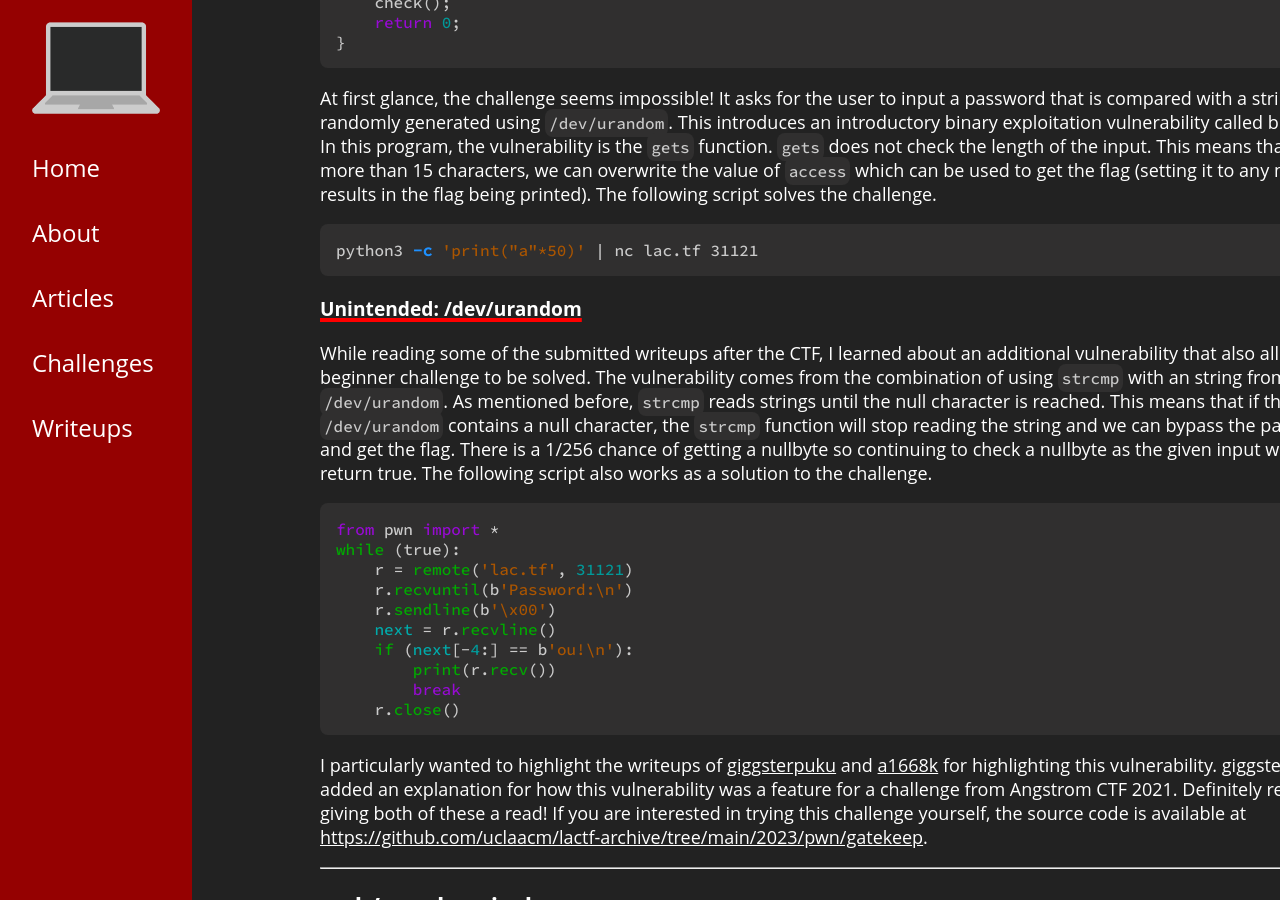
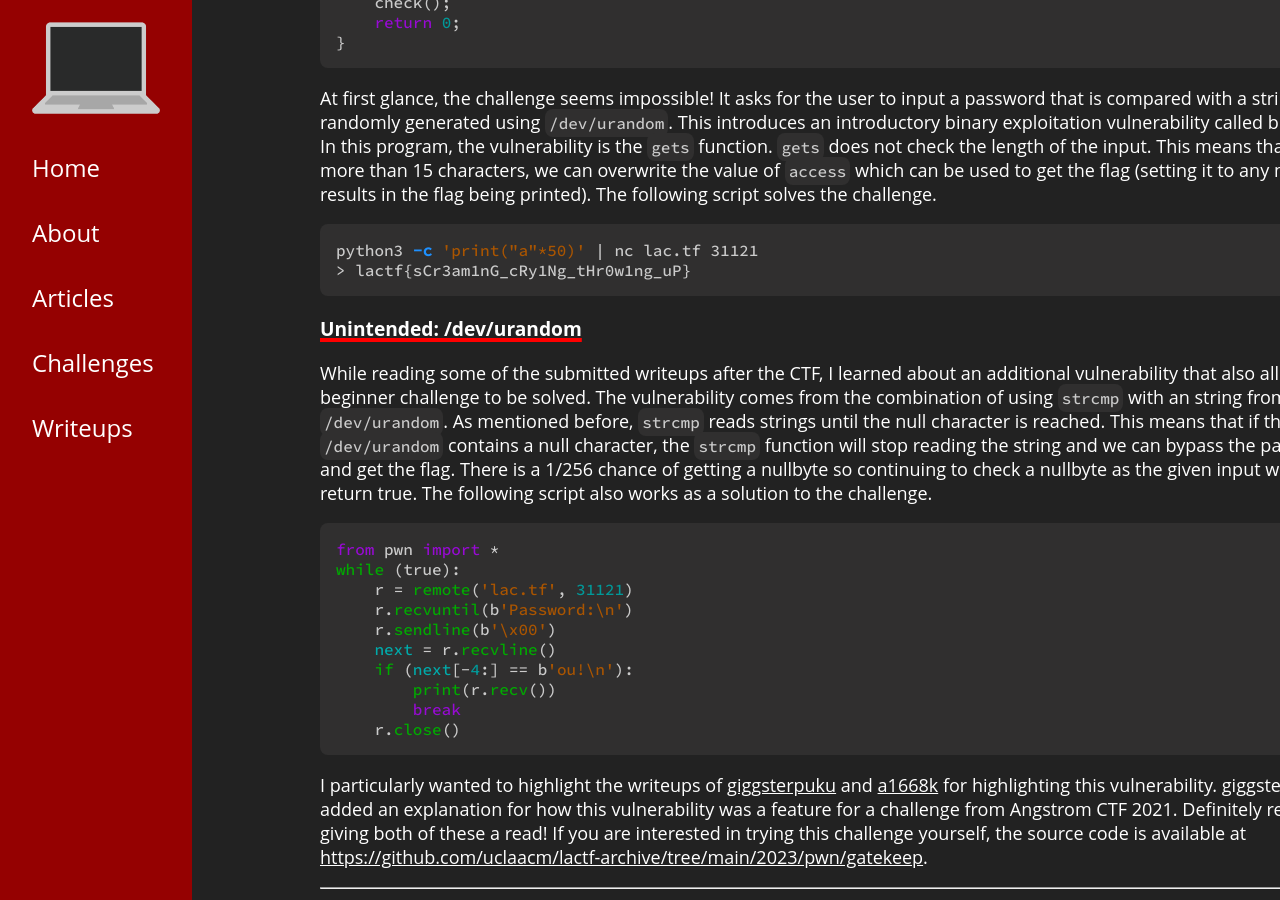
Before and after one commit to bliutech/cyber.bliu.tech, a Jekyll site: the page built from _posts/challenges/2023-02-12-lactf-2023.md, in a window 1280 px wide and 900 px high, scrolled down 3092 px. Built offline with Jekyll 4.4.1, drawn with Linux system fonts in a browser that asks for light colours.

Commit message:
added flag to lactf writeup

````diff
--- a/_posts/challenges/2023-02-12-lactf-2023.md
+++ b/_posts/challenges/2023-02-12-lactf-2023.md
@@ -93,6 +93,7 @@ At first glance, the challenge seems impossible! It asks for the user to input a
 
 ```bash
 python3 -c 'print("a"*50)' | nc lac.tf 31121
+> lactf{sCr3am1nG_cRy1Ng_tHr0w1ng_uP}
 ```
 
 ### Unintended: /dev/urandom
````
